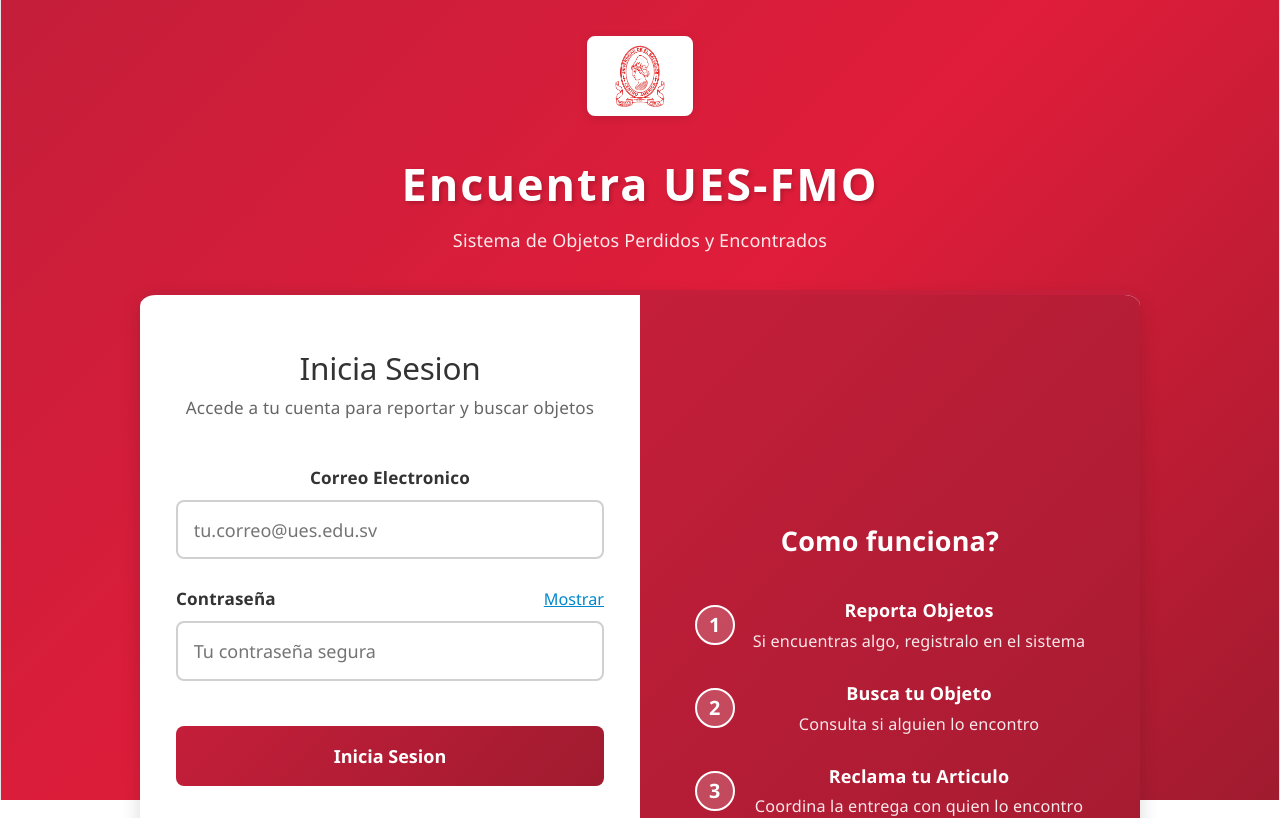
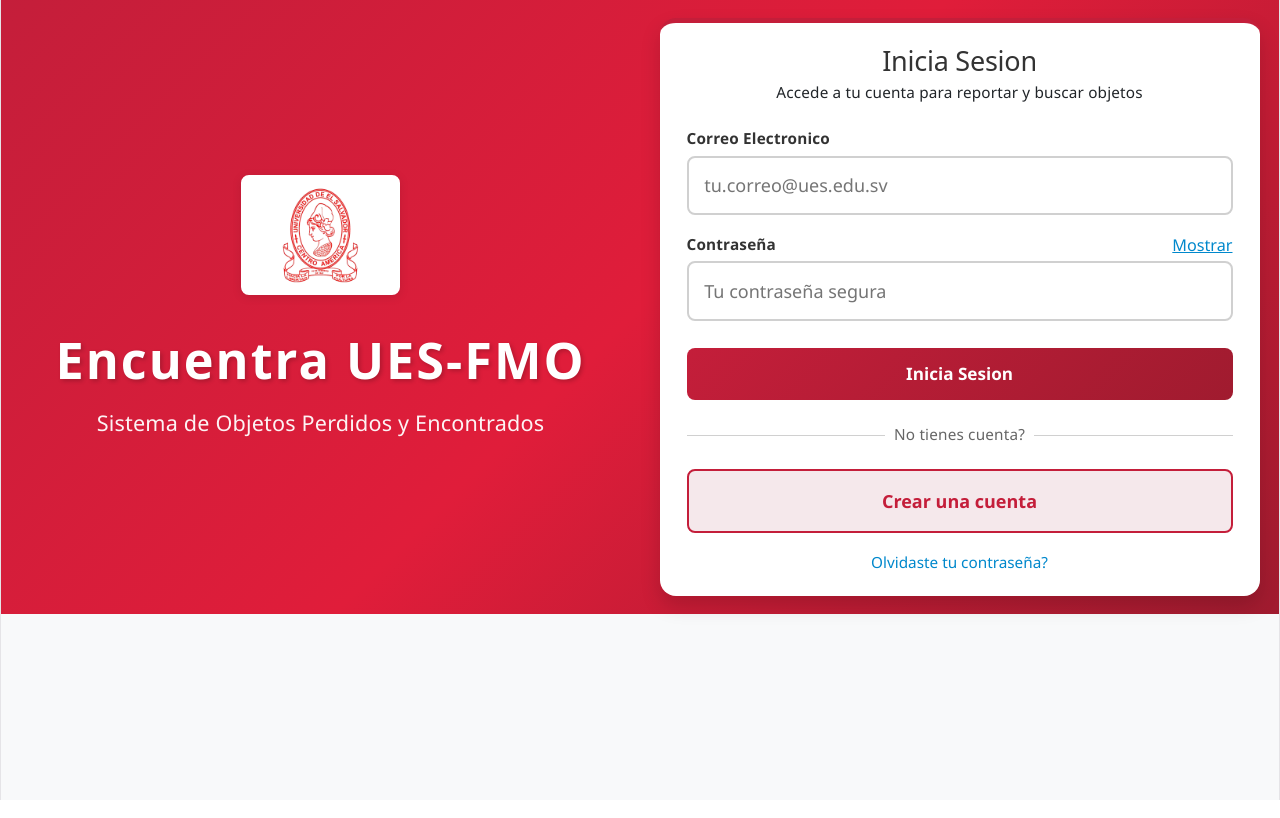
Before and after one commit to JairoOrtiz06/Buscar-Encontrar-FMO, a Svelte app: page / in a window 1280 px wide. Shown: the top 818 px of the page. Built offline with nearby package versions, Linux system fonts and the light colour scheme.

Commit message:
correcion de estilo

```diff
--- a/src/paginas/Login.svelte
+++ b/src/paginas/Login.svelte
@@ -195,7 +195,7 @@
      ======================================== -->
 
 <main class="contenedor-login">
-  <!-- ENCABEZADO: Logo y Título -->
+  <!-- COLUMNA 1: Logo y Título -->
   <header class="encabezado-login">
     <div class="logo-contenedor">
       <img src={logoUES} alt="Logo UES-FMO" class="logo-ues" />
@@ -204,7 +204,7 @@
     <p class="subtitulo">Sistema de Objetos Perdidos y Encontrados</p>
   </header>
 
-  <!-- SECCIÓN PRINCIPAL: Tarjeta de login -->
+  <!-- COLUMNA 2: Tarjeta de login -->
   <section class="seccion-login">
     <div class="tarjeta-login">
       <!-- COLUMNA 1: Formulario de login -->
@@ -332,40 +332,6 @@
           <button type="button" class="enlace-pequeño">Olvidaste tu contraseña?</button>
         </div>
       </div>
-
-      <!-- COLUMNA 2: Panel informativo (solo desktop) -->
-      <aside class="panel-informativo">
-        <div class="contenido-informativo">
-          <h3>Como funciona?</h3>
-
-          <!-- Paso 1 -->
-          <div class="paso-info">
-            <span class="numero-paso">1</span>
-            <div>
-              <h4>Reporta Objetos</h4>
-              <p>Si encuentras algo, registralo en el sistema</p>
-            </div>
-          </div>
-
-          <!-- Paso 2 -->
-          <div class="paso-info">
-            <span class="numero-paso">2</span>
-            <div>
-              <h4>Busca tu Objeto</h4>
-              <p>Consulta si alguien lo encontro</p>
-            </div>
-          </div>
-
-          <!-- Paso 3 -->
-          <div class="paso-info">
-            <span class="numero-paso">3</span>
-            <div>
-              <h4>Reclama tu Articulo</h4>
-              <p>Coordina la entrega con quien lo encontro</p>
-            </div>
-          </div>
-        </div>
-      </aside>
     </div>
   </section>
 </main>
@@ -395,57 +361,60 @@
 
   /* LOGO */
   .logo-contenedor {
-    margin-bottom: 1.5rem;
+    margin-bottom: 0.1rem;
     animation: deslizarAbajo 0.6s ease-out;
   }
 
   .logo-ues {
-    height: 80px;
+    height: 120px;
     width: auto;
     object-fit: contain;
     filter: drop-shadow(0 2px 4px rgba(0, 0, 0, 0.1));
     border: 3px solid white;
     border-radius: 8px;
-    padding: 5px;
+    padding: 8px;
     background: white;
   }
 
   /* CONTENEDOR PRINCIPAL */
   .contenedor-login {
-    min-height: 100vh;
     background: linear-gradient(135deg, #C41E3A 0%, #E01D3A 50%, #A01B2F 100%);
-    display: flex;
-    flex-direction: column;
-    padding: 2rem 1rem;
+    display: grid;
+    grid-template-columns: 1fr 1fr;
+    gap: 2rem;
+    padding: 1rem;
+    align-items: center;
   }
 
   /* ENCABEZADO */
   .encabezado-login {
     text-align: center;
     color: white;
-    margin-bottom: 2rem;
+    display: flex;
+    flex-direction: column;
+    justify-content: center;
+    align-items: center;
     animation: deslizarAbajo 0.6s ease-out;
   }
 
   .encabezado-login h1 {
-    font-size: 2.5rem;
+    font-size: 2.8rem;
     font-weight: 700;
-    margin: 0;
+    margin: 1rem 0 0 0;
     letter-spacing: 2px;
     color: #FFFFFF;
     text-shadow: 2px 2px 4px rgba(0, 0, 0, 0.2);
   }
 
   .subtitulo {
-    font-size: 1rem;
-    opacity: 0.9;
+    font-size: 1.2rem;
+    opacity: 0.95;
     margin: 0.5rem 0 0 0;
     font-weight: 300;
   }
 
   /* SECCIÓN PRINCIPAL */
   .seccion-login {
-    flex: 1;
     display: flex;
     justify-content: center;
     align-items: center;
@@ -459,36 +428,34 @@
     border-top: 5px solid #C41E3A;
     overflow: hidden;
     display: grid;
-    grid-template-columns: 1fr 1fr;
+    grid-template-columns: 1fr;
     width: 100%;
-    max-width: 1000px;
+    max-width: 600px;
     animation: aparecer 0.8s ease-out;
   }
 
   /* CONTENIDO FORMULARIO */
   .contenido-tarjeta {
-    padding: 3rem 2rem;
+    padding: 1.2rem 1.5rem;
     display: flex;
     flex-direction: column;
-    gap: 1.5rem;
+    gap: 0.8rem;
   }
 
   /* ENCABEZADO TARJETA */
   .encabezado-tarjeta {
     text-align: center;
-    margin-bottom: 1rem;
+    margin-bottom: 0.5rem;
   }
 
   .encabezado-tarjeta h2 {
-    font-size: 1.75rem;
+    font-size: 1.5rem;
     color: var(--texto);
-    margin: 0 0 0.5rem 0;
+    margin: 0 0 0.25rem 0;
   }
 
   .descripcion {
-    color: var(--texto-secundario);
-    font-size: 0.95rem;
-    margin: 0;
+    font-size: 0.85rem;
   }
 
   /* ALERTA DE ERROR */
@@ -516,22 +483,22 @@
   form {
     display: flex;
     flex-direction: column;
-    gap: 1.5rem;
+    gap: 1rem;
   }
 
   /* CAMPO FORMULARIO */
   .campo-formulario {
     display: flex;
     flex-direction: column;
-    gap: 0.5rem;
+    gap: 0.3rem;
   }
 
   /* ETIQUETA */
   .etiqueta {
-    font-size: 0.95rem;
+    font-size: 0.85rem;
     font-weight: 600;
     color: var(--texto);
-    display: block;
+    display:flex;
   }
 
   .etiqueta-con-toggle {
@@ -629,12 +596,12 @@
 
   /* BOTÓN LOGIN (PRIMARIO) */
   .boton-login {
-    padding: 1rem;
+    padding: 0.8rem;
     background: linear-gradient(135deg, #C41E3A 0%, #A01B2F 100%);
     color: white;
     border: none;
     border-radius: 8px;
-    font-size: 1rem;
+    font-size: 0.95rem;
     font-weight: 600;
     cursor: pointer;
     transition: all 0.3s;
@@ -642,7 +609,7 @@
     align-items: center;
     justify-content: center;
     gap: 0.5rem;
-    margin-top: 1rem;
+    margin-top: 0.5rem;
   }
 
   .boton-login:hover:not(:disabled) {
@@ -671,9 +638,9 @@
   .divisor {
     text-align: center;
     color: var(--texto-secundario);
-    font-size: 0.9rem;
+    font-size: 0.85rem;
     position: relative;
-    margin: 1rem 0;
+    margin: 0.5rem 0;
   }
 
   .divisor span {
@@ -730,64 +697,6 @@
   .enlace-pequeño:hover {
     color: var(--primario-oscuro);
     text-decoration: underline;
-  }
-
-  /* PANEL INFORMATIVO (COLUMNA 2) */
-  .panel-informativo {
-    background: linear-gradient(135deg, #C41E3A 0%, #A01B2F 100%);
-    color: white;
-    padding: 3rem 2rem;
-    display: flex;
-    align-items: center;
-    justify-content: center;
-  }
-
-  .contenido-informativo h3 {
-    font-size: 1.5rem;
-    margin: 0 0 2rem 0;
-    text-align: center;
-  }
-
-  /* PASOS */
-  .paso-info {
-    display: flex;
-    flex-direction: row;
-    align-items: center;
-    gap: 1rem;
-    margin-bottom: 1.5rem;
-  }
-
-  .paso-info > div {
-    width: 100%;
-    text-align: left;
-  }
-
-  .numero-paso {
-    min-width: 40px;
-    width: 40px;
-    height: 40px;
-    background: rgba(255, 255, 255, 0.2);
-    border: 2px solid white;
-    border-radius: 50%;
-    display: flex;
-    align-items: center;
-    justify-content: center;
-    font-weight: 700;
-    flex-shrink: 0;
-    font-size: 1.1rem;
-  }
-
-  .paso-info h4 {
-    margin: 0 0 0.25rem 0;
-    font-size: 1rem;
-    text-align: center;
-  }
-
-  .paso-info p {
-    margin: 0;
-    font-size: 0.9rem;
-    opacity: 0.9;
-    text-align: center;
   }
 
   /* ========================================
@@ -849,16 +758,18 @@
 
   /* Tablet y pantallas medianas */
   @media (max-width: 768px) {
+    .contenedor-login {
+      grid-template-columns: 1fr;
+      gap: 1rem;
+      padding: 1rem;
+    }
+
     .encabezado-login h1 {
       font-size: 1.75rem;
     }
 
     .tarjeta-login {
-      grid-template-columns: 1fr;
-    }
-
-    .panel-informativo {
-      display: none;
+      max-width: 100%;
     }
 
     .contenido-tarjeta {
```
